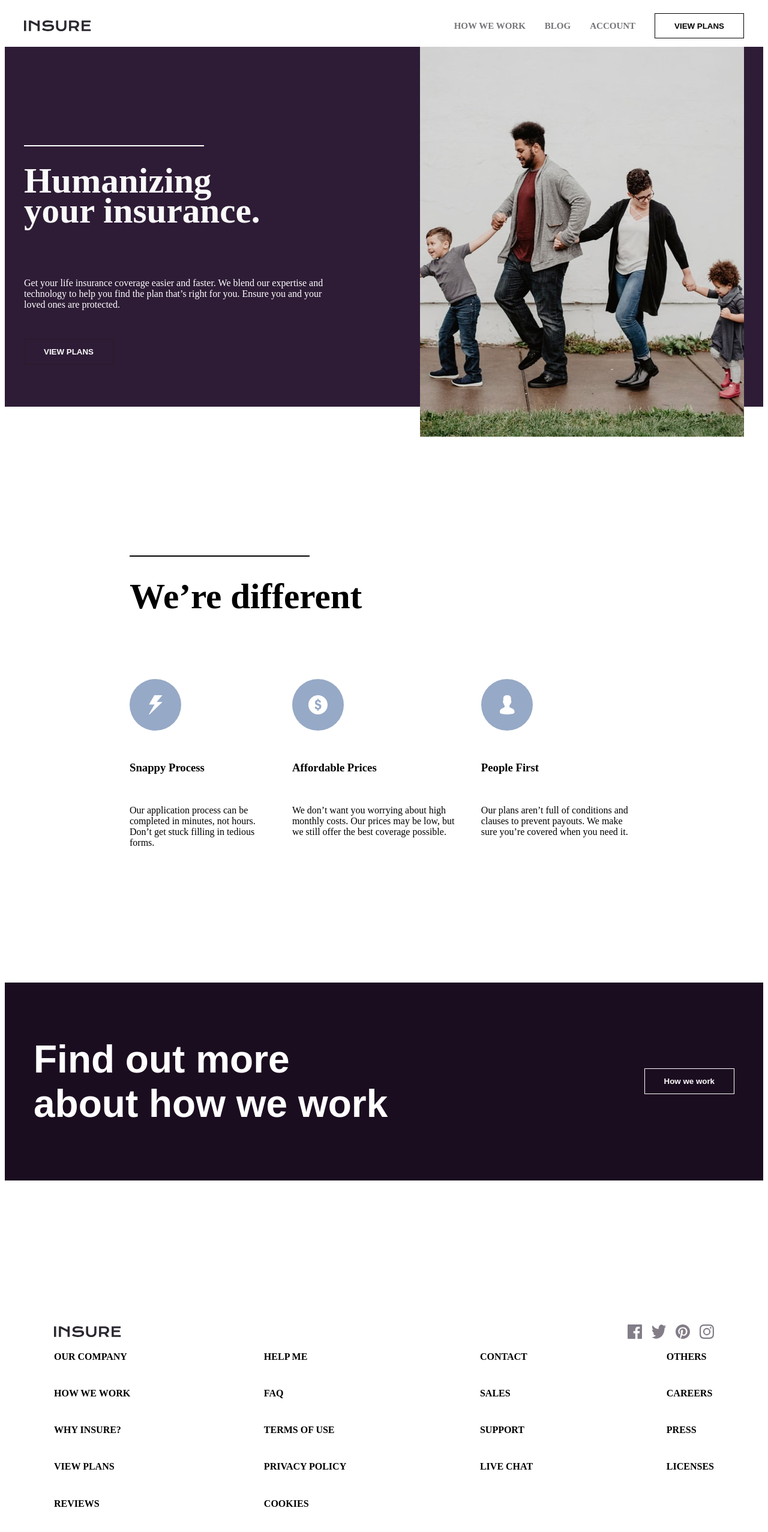
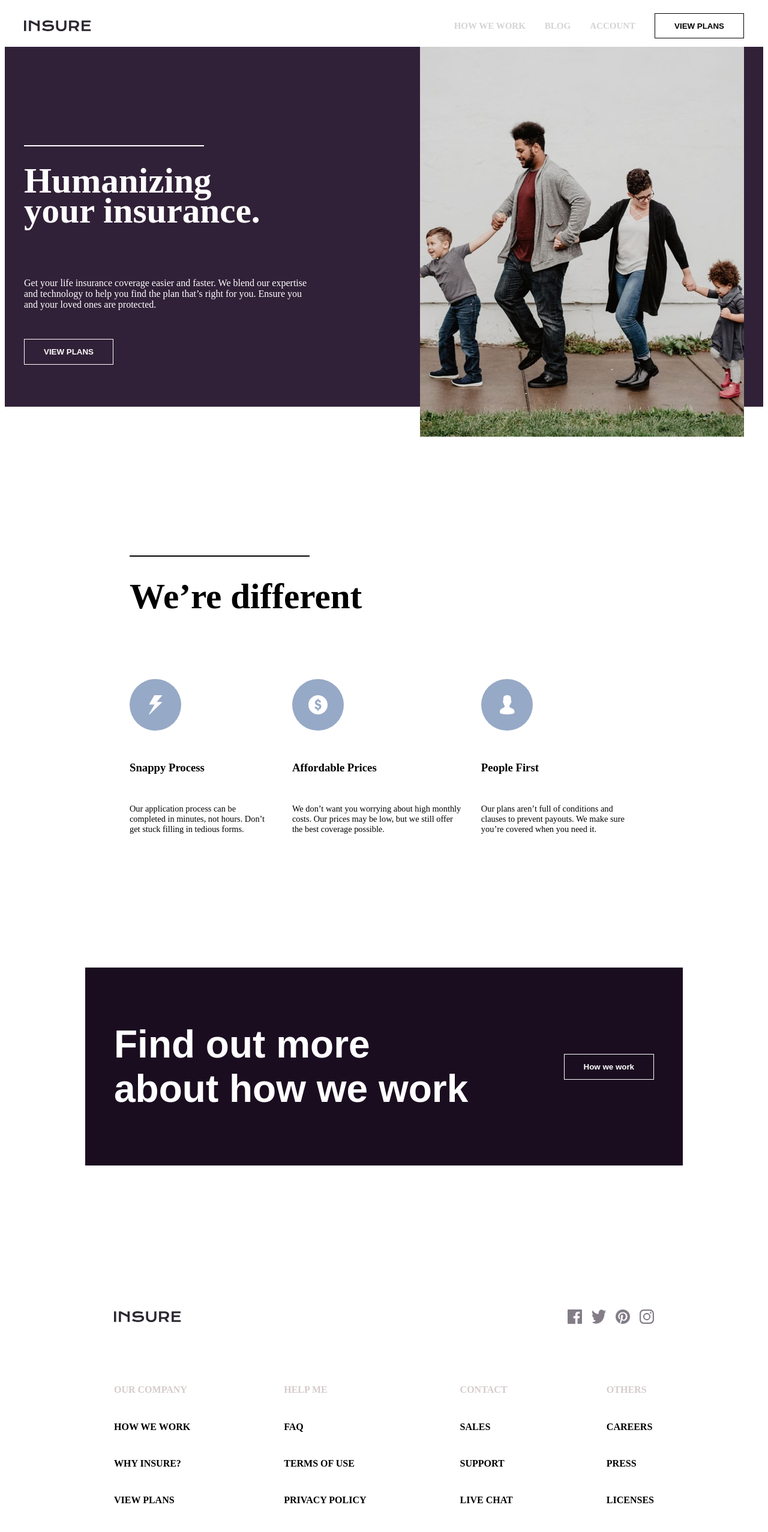
Before and after one commit to Tumelo7843/insure-landing-page-master-main, a plain HTML site: page index.html in a window 1280 px wide. Shown: the top 2554 px of the page at 60% size. Drawn offline with Linux system fonts and the light colour scheme.

Commit message:
Add files via upload

```diff
--- a/style.css
+++ b/style.css
@@ -1,5 +1,3 @@
-
-
     header {
         background-color: var(--Very-Light-Gray);
     }
@@ -26,37 +24,37 @@ nav {
         gap: 2rem;
         list-style: none;
     }
-.nav-linke:hover{
-    filter: brightness(0);
-}
 
     .nav-link {
         text-transform: uppercase;
         font-size: 15px;
         cursor: pointer;
-    color: rgb(116, 116, 121);
+        color: lightgray;
         font-weight: 700;
         background-color: transparent;
-
     }
 
+    .nav-link:hover {
+        transition: all 0.3s;
+        color: black;
+        border: auto 10px solid;
+    }
 
     .nav-linke button {
         text-transform: uppercase;
-    padding: 0.8rem 2rem ;
+        padding: 0.8rem 2rem;
         background-color: transparent;
-    border: 200px solid ;
+        border: 200px solid;
         font-weight: 700;
         cursor: pointer;
         border: 1px solid;
+    }
 
-}
-.nav-linke button:hover{
+    .nav-linke button:hover {
         transition: all 0.3s;
         color: white;
-    border:auto 10px solid;
+        border: auto 10px solid;
         background-color: rgb(34, 22, 46);
-
     }
 
     .menu-btn {
@@ -64,21 +62,18 @@ nav {
     }
 
     .stand {
-    background-color:rgb(46, 28, 54);
+        background-color: rgb(49, 33, 56);
         height: 600px;
-    display: flex;
-    align-items: center;
-    justify-content: center;
-    position: relative;
-    --Very-Light-Gray: hsl(0, 0%, 98%);
+        color: white;
     }
+
     .stand-container {
         display: flex;
         align-items: center;
-    gap: 10rem;
+        gap: 11rem;
         width: 100%;
         max-width: 1200px;
-    margin: auto auto;
+        margin: auto;
     }
 
     .stand-container .title {
@@ -87,7 +82,8 @@ nav {
         line-height: 50px;
         color: var(--Very-Light-Gray);
     }
-.content .title::before{
+
+    .content .title::before {
         content: " ";
         margin-bottom: 2rem;
         width: 300px;
@@ -95,6 +91,7 @@ nav {
         display: block;
         background-color: white;
     }
+
     .stand-container .content {
         display: flex;
         flex-direction: column;
@@ -102,15 +99,14 @@ nav {
         gap: 2rem;
     }
 
-
-.stand-container .info{
-    color:white
+    .info {
+        color: white
     }
 
     .vplan-btn {
         padding: 0.8rem 2rem;
         text-transform: uppercase;
-    border: 1px solid rgb(44, 24, 39);
+        border: 1px solid white;
         color: white;
         background-color: transparent;
         cursor: pointer;
@@ -119,11 +115,12 @@ nav {
 
     .vplan-btn:hover {
         transition: all 0.3s;
-    color:rgb(54, 20, 37);
+        color: rgb(54, 20, 37);
         background-color: white;
     }
+
     .how-section {
-    margin: 13rem ;
+        margin: 13rem;
     }
 
     .how-container {
@@ -139,7 +136,7 @@ nav {
         font-size: 3.7rem;
     }
 
-.how-container .title::before {
+    .title::before {
         content: " ";
         margin-bottom: 2rem;
         width: 300px;
@@ -147,7 +144,6 @@ nav {
         display: block;
         background-color: black;
     }
-
 
     .line {
         display: flex;
@@ -161,18 +157,22 @@ nav {
         gap: 2rem;
     }
 
+    .icon-info {
+        font-size: 3.8mm;
+    }
+
     .icon-content {
         display: flex;
         flex-direction: column;
         gap: 1rem;
     }
 
-.icon-content .card-title {
+    .card-title {
         font-family: var(--header-font);
         font-size: 1.5rem;
     }
 
-.icon-content .card-info {
+    .card-info {
         line-height: 1.5rem;
         color: darkgray;
     }
@@ -182,46 +182,42 @@ nav {
     }
 
     .work-container {
-    max-width: 1200px;
+        max-width: 900px;
         margin: 0 auto;
-    background-color:rgb(27, 13, 32);
+        background-color: rgb(27, 13, 32);
         padding: 3rem;
         display: flex;
         justify-content: space-between;
         align-items: center;
-
         background-position: top right;
     }
 
     .work-container h1 {
-    font-family:  Arial;
+        font-family: Arial;
         font-size: 4rem;
         color: white;
         display: flex;
     }
 
-.work-container button{
+    .work-container button {
         font-weight: 700;
         border: 1px solid;
         padding: 0.8rem 2rem;
         color: white;
         background-color: transparent;
+    }
 
-}
-.work-container button:hover{
-    transition: all 0.3s;
+    .work-container button:hover {
         color: rgb(43, 21, 37);
         background-color: white;
-
     }
 
     .footer-container {
-    max-width: 1100px;
+        max-width: 900px;
         margin: 0 auto;
         padding: 5rem 0;
         display: flex;
         flex-direction: column;
-
     }
 
     .socials {
@@ -235,14 +231,19 @@ nav {
         gap: 1rem;
     }
 
+    .socials img {
+        cursor: pointer;
+    }
+
     .socials div img:hover {
         filter: brightness(0);
     }
 
     .links {
-    display:flex ;
+        display: flex;
         align-items: flex-start;
         justify-content: space-between;
+        margin-top: 5rem;
     }
 
     .column {
@@ -252,9 +253,9 @@ nav {
         text-transform: uppercase;
     }
 
-.column .column-title {
+    .column-title {
         margin-bottom: 1rem;
-    color: var(--Dark-Grayish-Violet);
+        color: rgb(214, 203, 203);
     }
 
     .column p {
```
Lines whose indentation alone changed are shown as unchanged.
